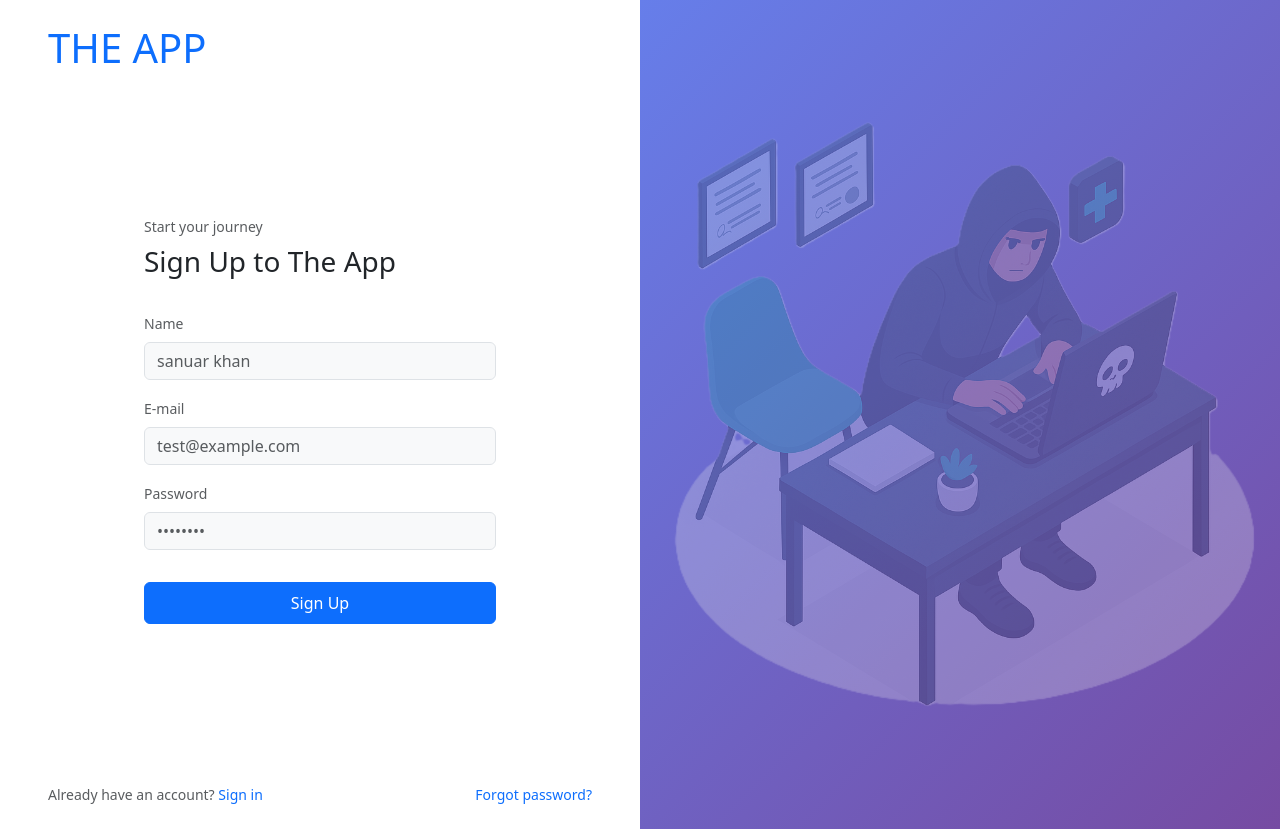
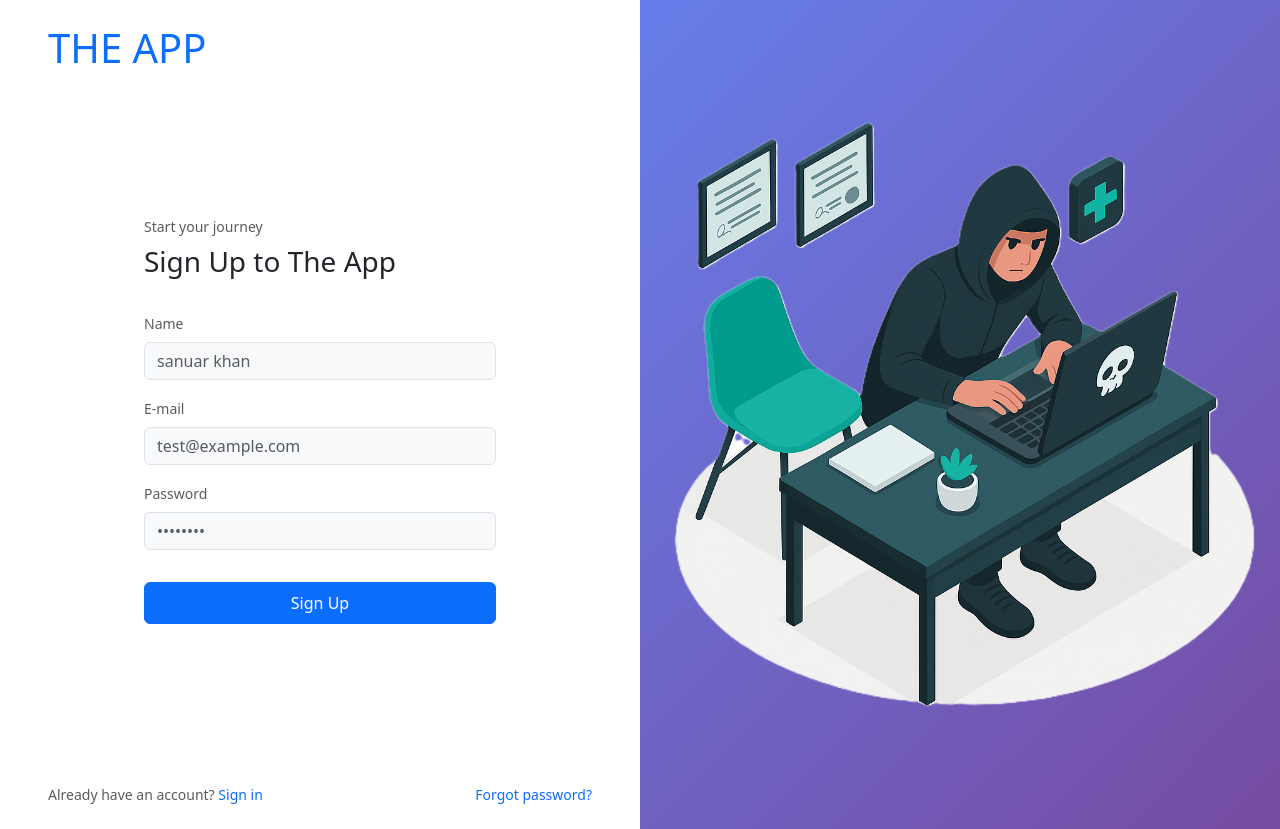
Before and after one commit to sanuarKhan/Itransition-task, a React (Vite) app in the folder task4/frontend/: page /register in a window 1280 px wide. Built offline with nearby package versions, Linux system fonts and the light colour scheme; no server answers.

Commit message:
fix: enhance loading state styling for better user experience

```diff
--- a/task4/frontend/src/pages/Register.tsx
+++ b/task4/frontend/src/pages/Register.tsx
@@ -52,7 +52,7 @@
   };
 
   return loading ? (
-    <div className="d-flex justify-content-center w-100 min-vh-100 bg-info">
+    <div className="d-flex justify-content-center align-items-center w-100 min-vh-100 bg-info">
       <div className="spinner-border text-success" role="status">
         <span className="visually-hidden">Loading...</span>
       </div>
@@ -142,7 +142,7 @@
           background: "linear-gradient(135deg, #667eea 0%, #764ba2 100%)",
         }}
       >
-        <div className="h-100 d-flex align-items-center justify-content-center opacity-25">
+        <div className="h-100 d-flex align-items-center justify-content-center">
           <div className="display-1">
             <img src={image1} alt="checking" className="img-fluid w-100" />
           </div>
```
